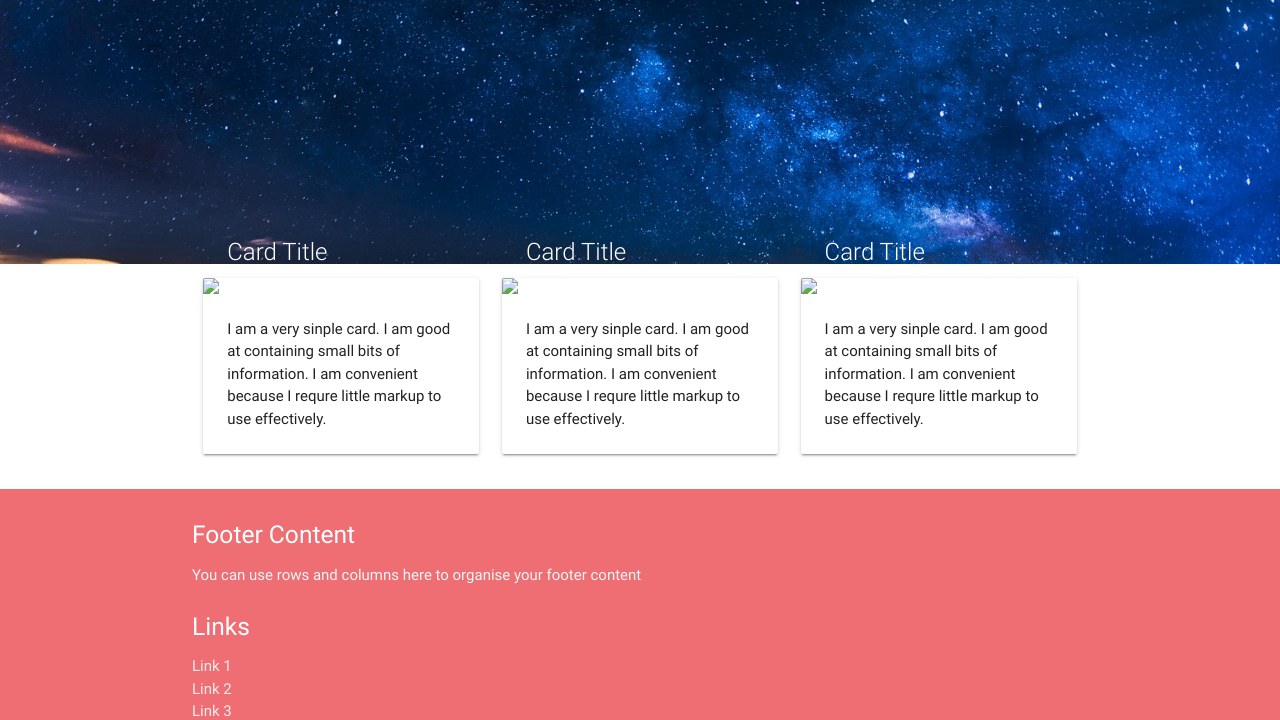
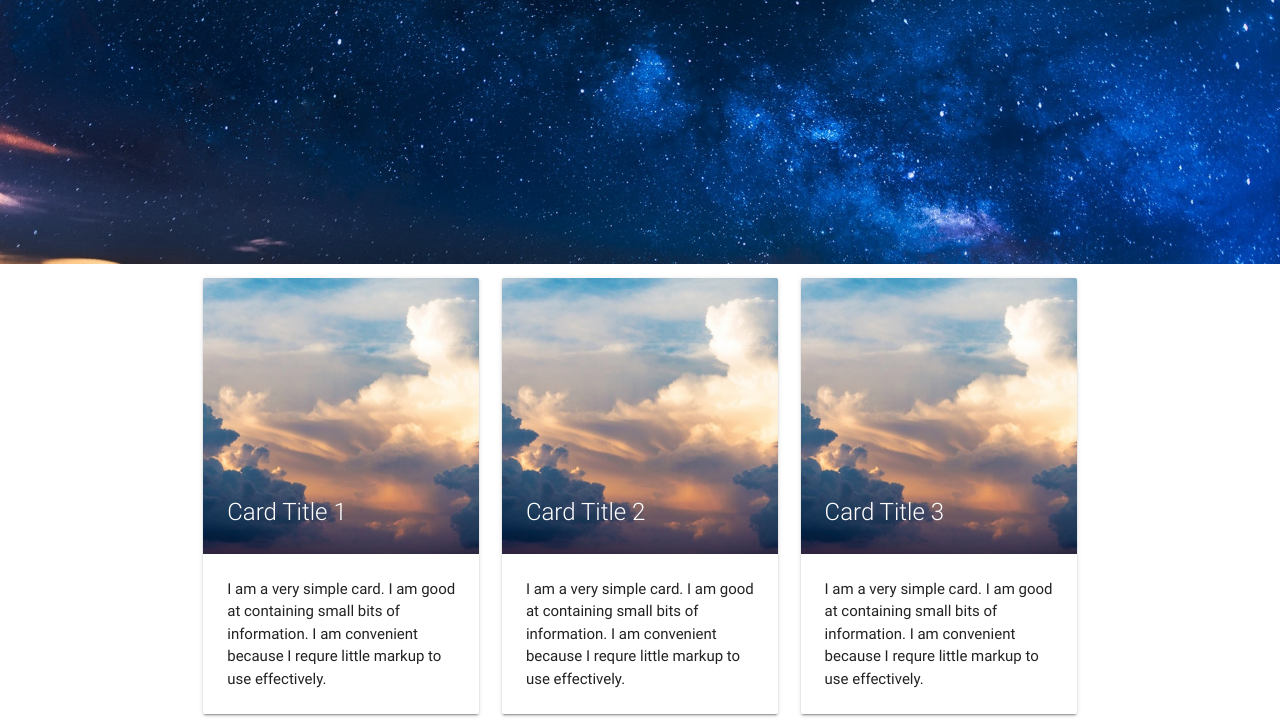
Before and after one commit to Owen-Broderick/Assignment-2-Webpage, a plain HTML site: page index.html in a window 1280 px wide. Shown: the part 67-787 px from the top of the page. Drawn offline with nearby package versions, Linux system fonts and the light colour scheme.

Commit message:
Improvements

```diff
--- a/index.html
+++ b/index.html
@@ -20,9 +20,9 @@
             <div class="nav-wrapper container">
                 <a href="#" class="brand-logo">Logo</a>
                 <ul id="nav-mobile" class="right hide-on-med-and-down">
-                    <li><a href="sass.html">Sass</a></li>
-                    <li><a href="badges.html">Components</a></li>
-                    <li><a href="collapsible.html">JavaScript</a></li>
+                    <li><a href="#">Sass</a></li>
+                    <li><a href="#">Components</a></li>
+                    <li><a href="#">JavaScript</a></li>
                 </ul>
             </div>
         </nav>
@@ -35,11 +35,11 @@
     <div class="col s4">
         <div class="card">
             <div class="card-image">
-            <img src="assets/card1.jpg">
-            <span class="card-title">Card Title</span>
+            <img src="assets/card1.jpeg">
+            <span class="card-title">Card Title 1</span>
             </div>
             <div class="card-content">
-            <p>I am a very sinple card. I am good at containing small bits of information. I am convenient because I requre little markup to use effectively.</p>
+            <p>I am a very simple card. I am good at containing small bits of information. I am convenient because I requre little markup to use effectively.</p>
             </div>
         </div>
     </div>
@@ -47,11 +47,11 @@
     <div class="col s4">
         <div class="card">
             <div class="card-image">
-            <img src="assets/card1.jpg">
-            <span class="card-title">Card Title</span>
+            <img src="assets/card1.jpeg">
+            <span class="card-title">Card Title 2</span>
             </div>
             <div class="card-content">
-            <p>I am a very sinple card. I am good at containing small bits of information. I am convenient because I requre little markup to use effectively.</p>
+            <p>I am a very simple card. I am good at containing small bits of information. I am convenient because I requre little markup to use effectively.</p>
             </div>
         </div>
     </div>
@@ -59,11 +59,11 @@
     <div class="col s4">
         <div class="card">
             <div class="card-image">
-            <img src="assets/card1.jpg">
-            <span class="card-title">Card Title</span>
+            <img src="assets/card1.jpeg">
+            <span class="card-title">Card Title 3</span>
             </div>
             <div class="card-content">
-            <p>I am a very sinple card. I am good at containing small bits of information. I am convenient because I requre little markup to use effectively.</p>
+            <p>I am a very simple card. I am good at containing small bits of information. I am convenient because I requre little markup to use effectively.</p>
             </div>
         </div>
     </div>
```
Also changed, not shown: assets/card1.jpeg (added).
